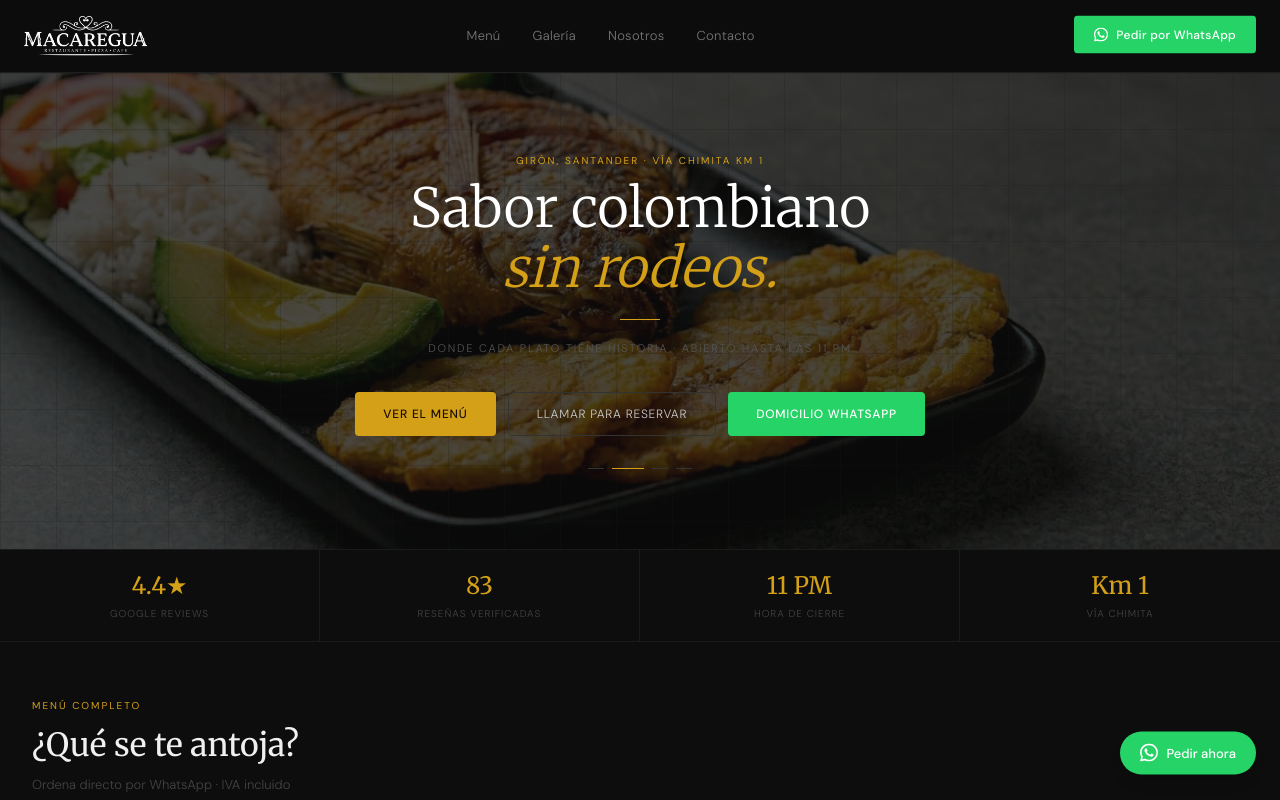
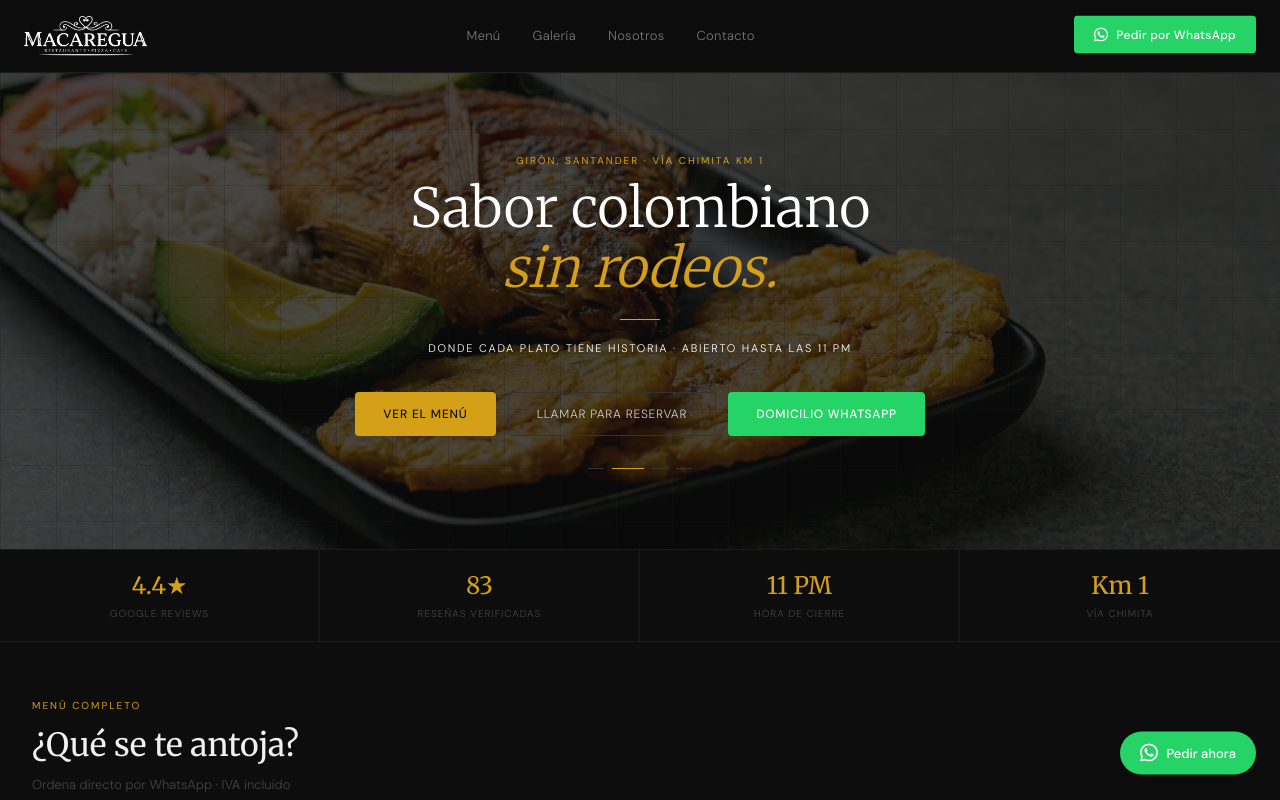
Before and after one commit to felipeandresjimenezsuarez-gif/macaregua-web, a Next.js app: page / in a window 1280 px wide. Shown: the top 800 px of the page. Built offline with nearby package versions, Linux system fonts and the light colour scheme.

Commit message:
Design: Make Hero slogan text white for better contrast

```diff
--- a/src/components/Hero.tsx
+++ b/src/components/Hero.tsx
@@ -66,7 +66,7 @@ export default function Hero() {
         <div className={`w-10 h-px bg-[#D4A017] mx-auto my-5 transition-all duration-700 ${loaded ? 'opacity-100' : 'opacity-0'}`}
              style={{ transitionDelay: '350ms' }} />
 
-        <p className={`text-[11px] font-light text-[#555] tracking-[0.16em] uppercase mb-9 transition-all duration-700 ${loaded ? 'opacity-100 translate-y-0' : 'opacity-0 translate-y-4'}`}
+        <p className={`text-[11px] font-light text-white tracking-[0.16em] uppercase mb-9 drop-shadow-lg transition-all duration-700 ${loaded ? 'opacity-100 translate-y-0' : 'opacity-0 translate-y-4'}`}
            style={{ transitionDelay: '400ms' }}>
           Donde cada plato tiene historia · Abierto hasta las 11 PM
         </p>
```
